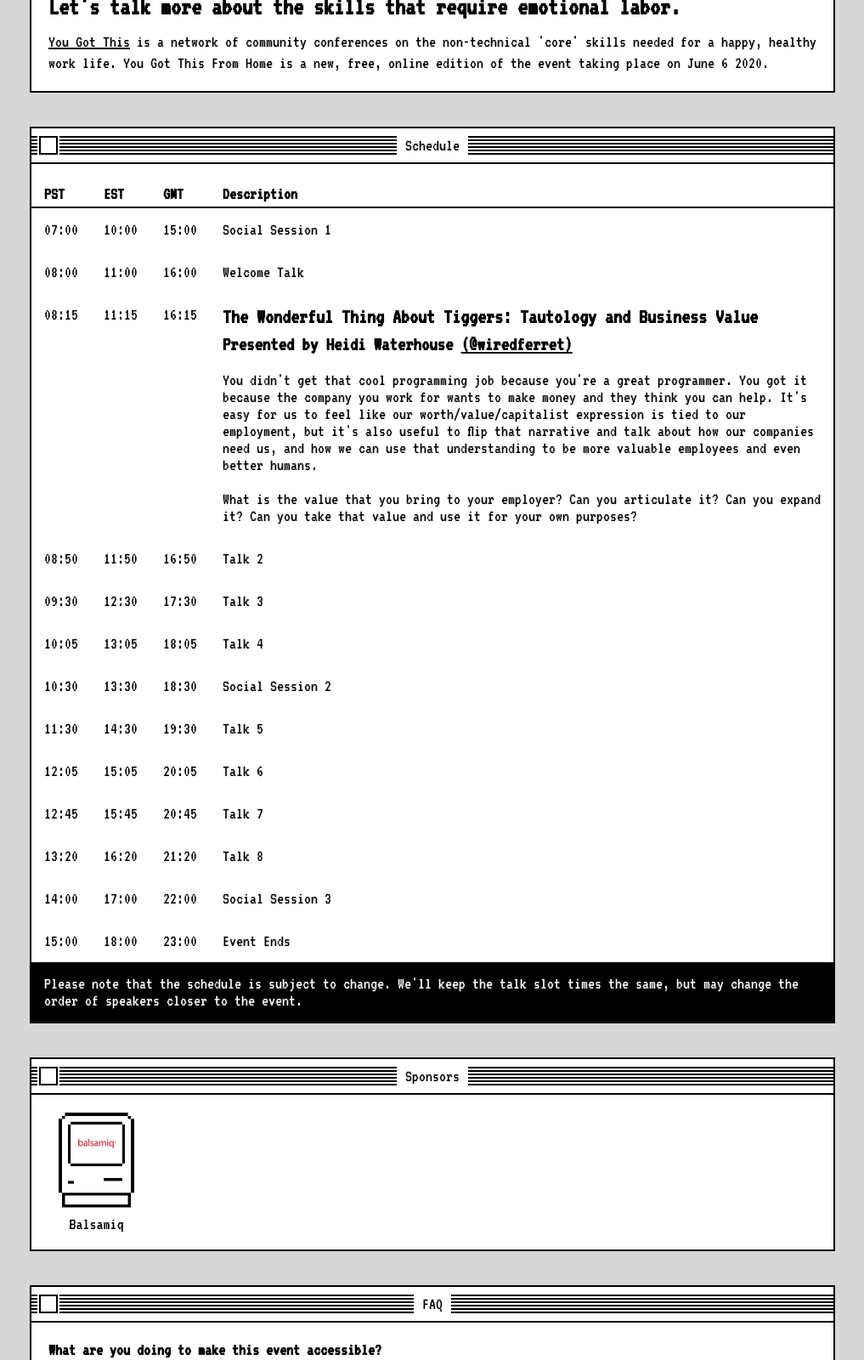
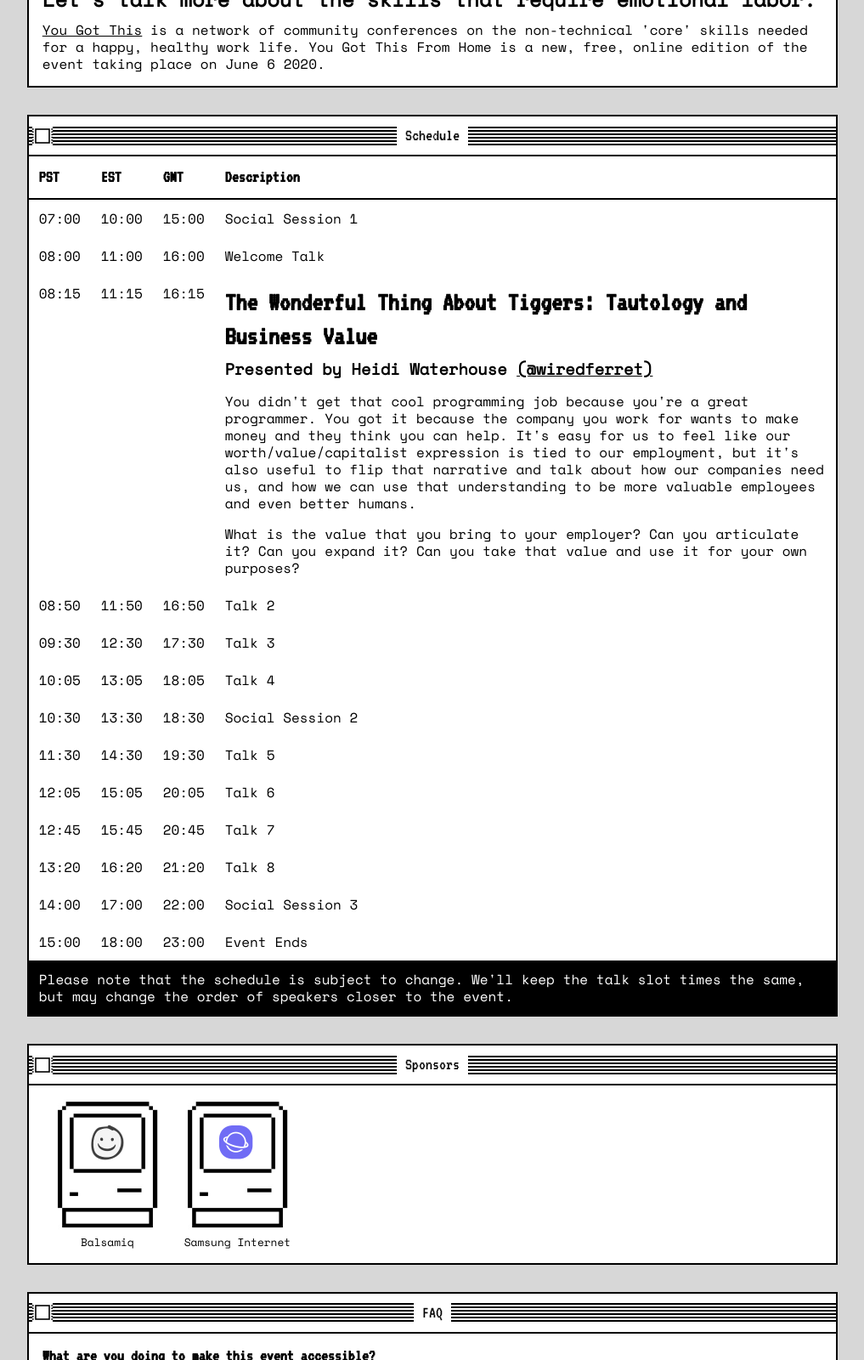
Before and after one commit to yougotthisconf/2020.home.yougotthis.io, a website: page index.html in a window 1280 px wide. Shown: the part 160-1760 px from the top of the page at 85% size, without its empty margins (131-1148 px from the left). Drawn offline with nearby package versions, Linux system fonts and the light colour scheme.

Commit message:
Added samsung internet, fixed font

```diff
--- a/assets/style.css
+++ b/assets/style.css
@@ -7,8 +7,10 @@
 body {
     /* background-image: url('tile.png'); */
     background: #d7d7d7;
-    font-family: 'VT323', monospace;
+    font-family: 'Space Mono', monospace;
     padding-bottom: 2em;
+    font-size: 0.8rem;
+    line-height: 1.25;
 }
 
 a,
@@ -23,6 +25,8 @@ header {
     flex-direction: row;
     justify-content: space-between;
     padding: 0.5em;
+    font-family: 'VT323', monospace;
+    font-size: 1rem;
 }
 
 header > * {
@@ -80,6 +84,8 @@ section .top {
 section .top span {
     background: white;
     padding: 0.5em;
+    font-family: 'VT323', monospace;
+    font-size: 1.25rem;
 }
 
 section .content {
@@ -107,13 +113,14 @@ thead tr td {
     border-bottom: 2px solid black;
 }
 
-td {
+tbody td {
     padding: 1.25em 0.75em 0.25em;
     vertical-align: top;
 }
 
 td h2 {
-    font-size: 1.25em;
+    font-size: 2em;
+    font-family: 'VT323', monospace;
 }
 
 td h3 {
@@ -130,6 +137,9 @@ td p:last-child {
 
 thead td {
     font-weight: bold;
+    font-family: 'VT323', monospace;
+    font-size: 1.25rem;
+    padding: 0.75rem
 }
 
 tbody tr:first-child td {
@@ -142,7 +152,7 @@ tbody tr:last-child td {
 
 .sponsors {
     display: grid;
-    grid-template-columns: repeat(8, 1fr);
+    grid-template-columns: repeat(6, 1fr);
     padding: 1em;
 }
 .sponsor {
@@ -156,6 +166,7 @@ tbody tr:last-child td {
     text-align: center;
     font-weight: normal;
     margin-top: 0.25em;
+    font-size: 0.8rem;
 }
 
 form {
@@ -194,13 +205,13 @@ input {
 }
 
 input[type="submit"] {
-    font-size: 1em;
+    font-size: 1.25em;
     background: black;
     border: 0;
     outline: 0;
     color: white;
     padding: 0.25em 0.75em;
-    margin-top: 2em;
+    margin-top: 1em;
 }
 
 .address {
@@ -224,6 +235,8 @@ input[type="submit"] {
 
 dt {
     font-weight: bold;
+    font-family: 'VT323', monospace;
+    font-size: 1.25rem;
 }
 
 dt:not(:first-child) {
@@ -238,9 +251,6 @@ dt:not(:first-child) {
 }
 
 @media screen and (max-width: 600px) {
-    body {
-        font-size: 1.25em;
-    }
     header {
         flex-direction: column;
         align-items: center;
@@ -288,10 +298,11 @@ dt:not(:first-child) {
     td {
         padding: 0.5em !important;
     }
-    tr td h2,
+    tr td h2 {
+        font-size: 1.5em;
+    }
     tr td h3 {
-        font-size: 1em;
-        text-decoration: underline;
+        font-size: 1.25em;
     }
     tr:last-child td.info {
         padding-top: 0.5em !important;
@@ -310,6 +321,9 @@ dt:not(:first-child) {
     td:nth-child(3):after {
         content: ' GMT'
     }
+    tr:last-child td:nth-child(1):after {
+        content: ''
+    }
 }
 
 @media screen and (max-width: 400px) {
--- a/index.html
+++ b/index.html
@@ -4,6 +4,7 @@
     <meta charset="UTF-8">
     <meta name="viewport" content="width=device-width, initial-scale=1.0">
     <link href="https://fonts.googleapis.com/css?family=VT323&display=swap" rel="stylesheet">
+    <link href="https://fonts.googleapis.com/css?family=Space+Mono&display=swap" rel="stylesheet">
     <link rel="stylesheet" href="/assets/style.css">
     <title>You Got This From Home: June 6 2020</title>
     <meta property="og:image" content="https://home.yougotthis.io/assets/og.png">
@@ -138,9 +139,13 @@
                 <span>Sponsors</span>
             </div>
             <div class="sponsors">
-                <a class="sponsor" href="http://balsamiq.com">
-                    <img src="/assets/balsamiq.png" alt="Balsamiq">
+                <a class="sponsor" href="https://balsamiq.com">
+                    <img src="/assets/sponsors/balsamiq.png" alt="Balsamiq">
                     <p>Balsamiq</p>
+                </a>
+                <a class="sponsor" href="https://samsunginter.net">
+                    <img src="/assets/sponsors/samsung-internet.png" alt="Samsung Internet">
+                    <p>Samsung Internet</p>
                 </a>
             </div>
         </section>
```
Also changed, not shown: assets/balsamiq.png (deleted), assets/sponsors/balsamiq.png (added), assets/sponsors/samsung-internet.png (added).
